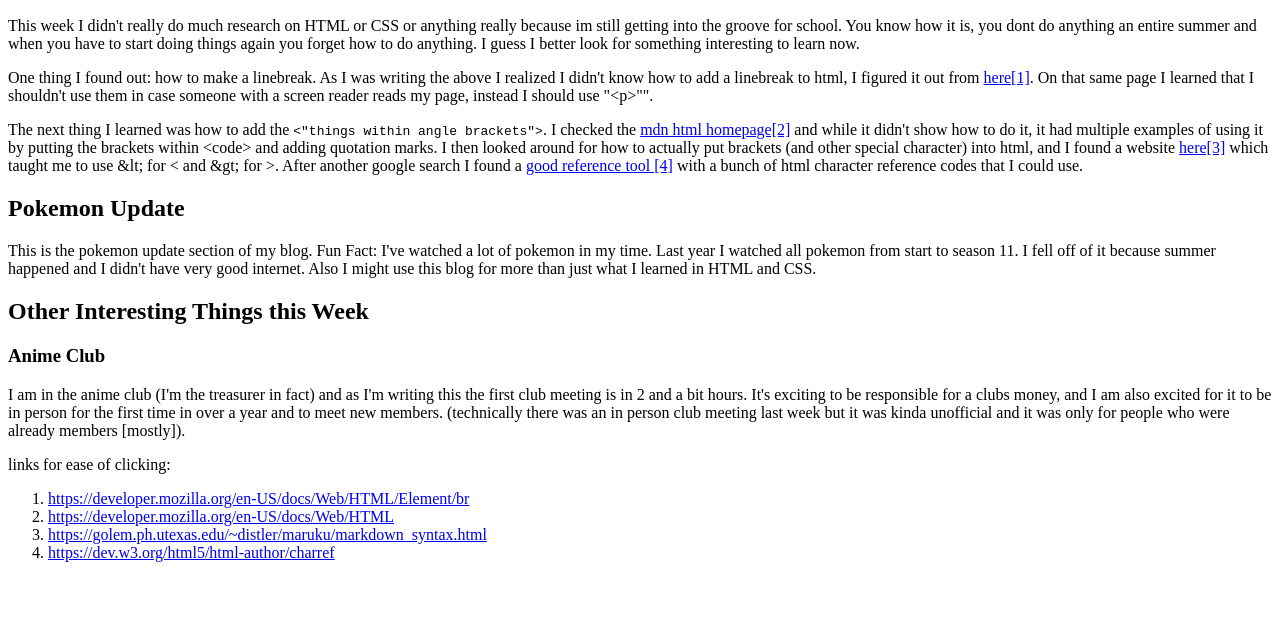
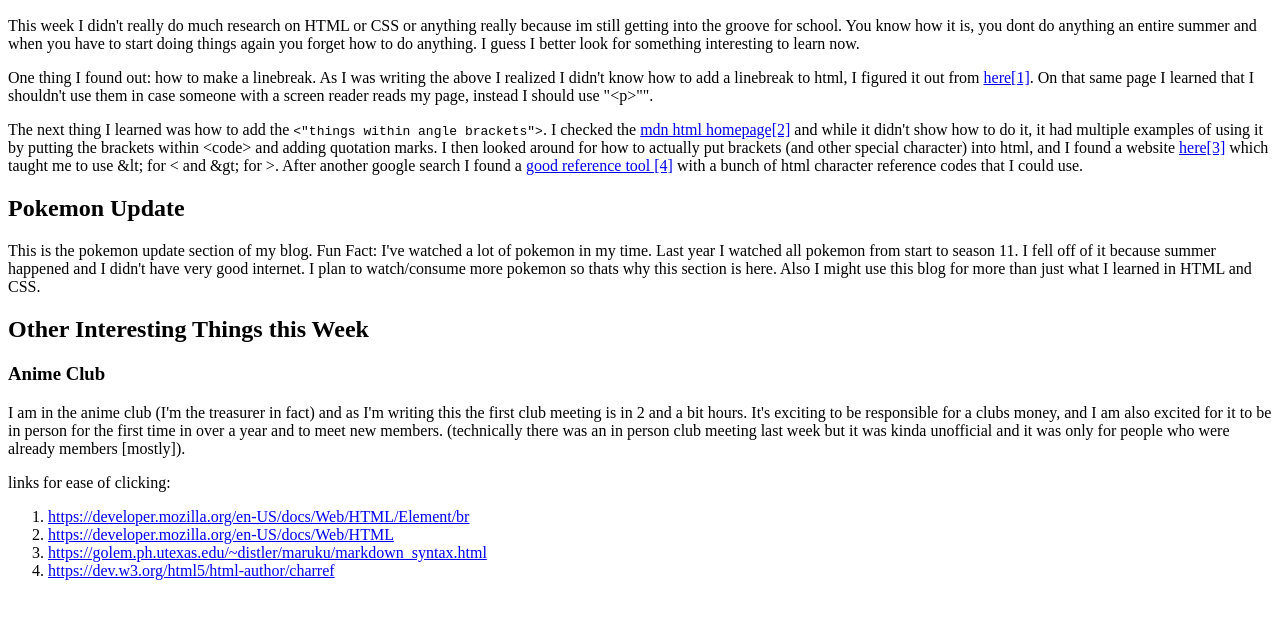
Before and after one commit to schroepn/blog.peders.me, a plain HTML site: page firstblog.html in a window 1280 px wide. Shown: the part 96-714 px from the top of the page. Drawn offline with Linux system fonts and the light colour scheme.

Commit message:
explained pokemon section

```diff
--- a/firstblog.html
+++ b/firstblog.html
@@ -25,7 +25,9 @@
     <h2>Pokemon Update</h2>
     <p>
         This is the pokemon update section of my blog. Fun Fact: I've watched a lot of pokemon in my time.  Last year I watched all pokemon from start to season 11.
-        I fell off of it because summer happened and I didn't have very good internet.  Also I might use this blog for more than just what I learned in HTML and CSS.
+        I fell off of it because summer happened and I didn't have very good internet.  I plan to watch/consume more pokemon so thats why this section is here.
+        Also I might use this blog for more than just what I learned in HTML and CSS.
+
     </p>
     <h2>Other Interesting Things this Week</h2>
     <h3>Anime Club</h3>
```
